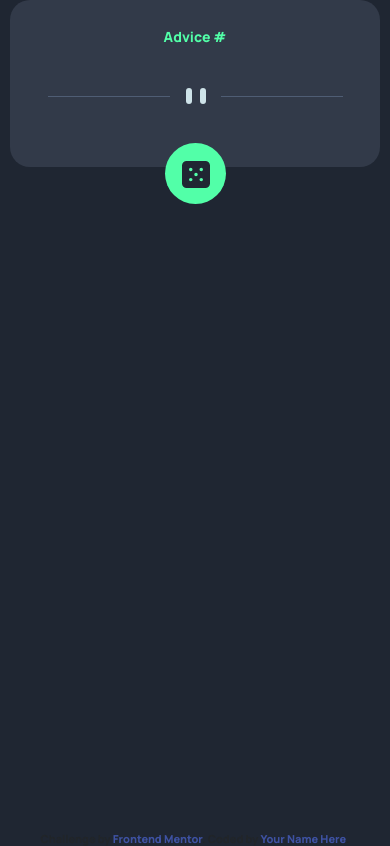
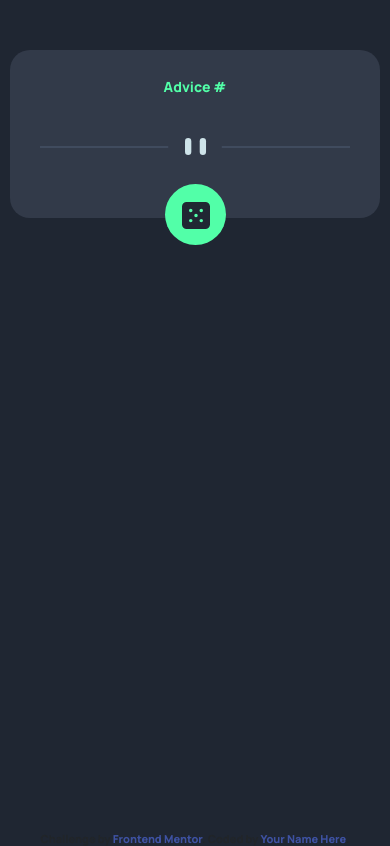
Before and after one commit to shoproizoshlo/advice-generator-app, a website: page index.html in a window 390 px wide. Drawn offline with nearby package versions, Linux system fonts and the light colour scheme; no server answers.

Commit message:
fixed mobile styling

```diff
--- a/styles/style.css
+++ b/styles/style.css
@@ -145,6 +145,7 @@ main {
 .advice-text {
   color: var(--primary-light-cyan);
   font-size: 28px;
+  line-height: 48px;
   font-weight: 800;
 }
 
@@ -197,16 +198,32 @@ main {
   .container {
     display: block;
     max-width: none;
-    padding: 0 10px;
+    padding: 50px 10px;
     margin: 0;
   }
   .advice {
-    margin: 0;
+    margin: 0 auto;
     padding: 30px;
-    width: 100%;
+    width: 400px;
+    max-width: 100%;
   }
   .advice-text {
     font-size: 24px;
+    line-height: 36px;
+  }
+  .icon-dice {
+    top: 59px;
+  }
+}
+@media screen and (max-width: 400px) {
+  .divider img {
+    width: 100%;
+  }
+}
+@media screen and (max-width: 300px) {
+  .advice-text {
+    font-size: 18px;
+    line-height: 26px;
   }
 }
 /* footer */
```
